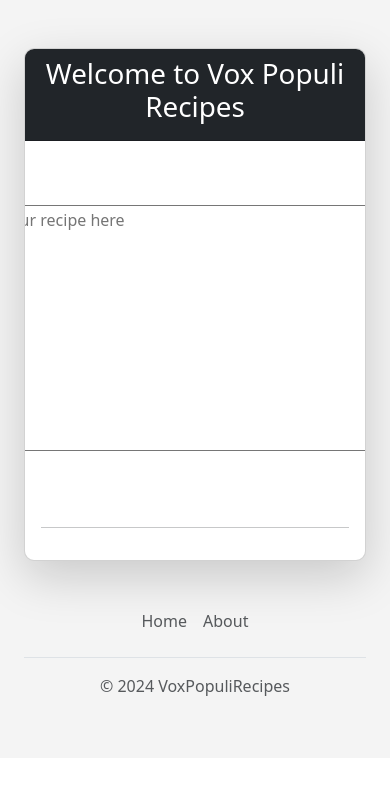
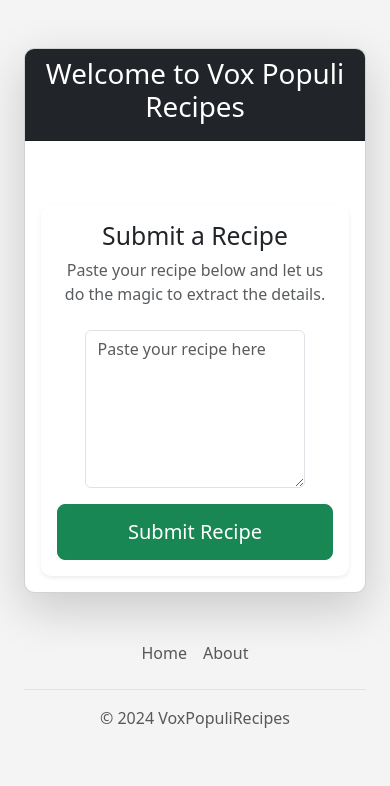
Before and after one commit to louigra/voxpopulirecipes, a Django app: page /submit_recipe_from_text/ in a window 390 px wide. Shown: the part 86-872 px from the top of the page. Before the commit the page ends 782 px from the top, so only its background shows below. Run offline with Django 5.2, Linux system fonts and the light colour scheme.

Commit message:
submit text mobile ui

```diff
--- a/mysite/voxpopulirecipes/templates/voxpopulirecipes/submit_recipe_from_text.html
+++ b/mysite/voxpopulirecipes/templates/voxpopulirecipes/submit_recipe_from_text.html
@@ -9,27 +9,34 @@
             <h1>Welcome to Vox Populi Recipes</h1>
         </div>
         <div class="card-body">
-            <!-- AI Recipe Submit Buttons -->
+            <!-- Recipe Submit Section -->
             <div class="row mt-5">
-                <!-- Text Submit Section -->
-
-                    <div class="d-flex justify-content-center">
-                        <form method="POST" action="{% url 'voxpopulirecipes:parse_recipe' %}">
-                            {% csrf_token %}
-                            <textarea name="recipe_text" rows="10" cols="50" placeholder="Paste your recipe here"></textarea>
-                            <button type="submit">Submit</button>
-                          </form>
+                <div class="col-12">
+                    <div class="card shadow-sm border-0">
+                        <div class="card-body text-center">
+                            <h2 class="card-title">Submit a Recipe</h2>
+                            <p class="text-muted">
+                                Paste your recipe below and let us do the magic to extract the details.
+                            </p>
+                            <form method="POST" action="{% url 'voxpopulirecipes:parse_recipe' %}" class="mt-4">
+                                {% csrf_token %}
+                                <div class="d-flex justify-content-center">
+                                    <textarea
+                                        class="form-control"
+                                        name="recipe_text"
+                                        rows="6"
+                                        placeholder="Paste your recipe here"
+                                        required
+                                    ></textarea>
+                                </div>
+                                <button type="submit" class="btn btn-success btn-lg w-100 mt-3">
+                                    Submit Recipe
+                                </button>
+                            </form>
+                        </div>
                     </div>
-
-
+                </div>
             </div>
-            <br>
-            <hr>
-
-            <div class="col-md-6">
-
-            </div>
-
         </div>
     </div>
 </div>
@@ -42,26 +49,23 @@
         transition: transform 0.2s, box-shadow 0.2s;
     }
 
-    {% comment %} .card:hover {
-        transform: scale(1.05);
+    .card:hover {
+        transform: scale(1.02);
         box-shadow: 0 8px 15px rgba(0, 0, 0, 0.2);
-    } {% endcomment %}
+    }
 
-    .card img {
-        border-bottom: 1px solid #ddd;
+    .form-control {
+        width: 80%; /* Set textarea to fill 80% of the card width */
     }
 
     .btn-lg {
-        padding: 10px 20px;
+        padding: 12px 20px;
         font-size: 1.25rem;
     }
 
-    a.text-decoration-none {
-        text-decoration: none;
-    }
-
-    a.text-decoration-none:hover {
-        text-decoration: none;
+    .form-control,
+    .btn-lg {
+        max-width: 100%;
     }
 </style>
 
```
